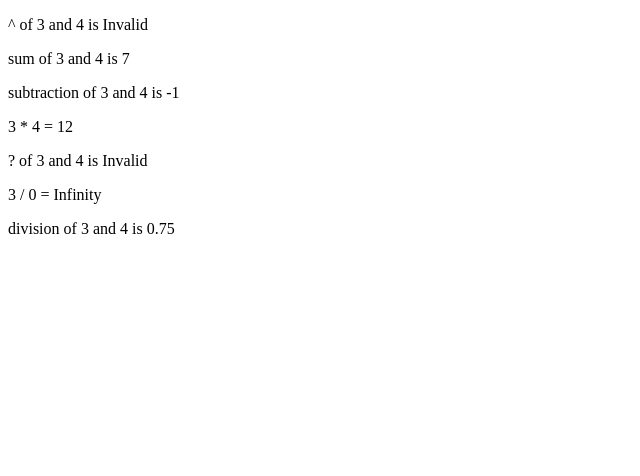
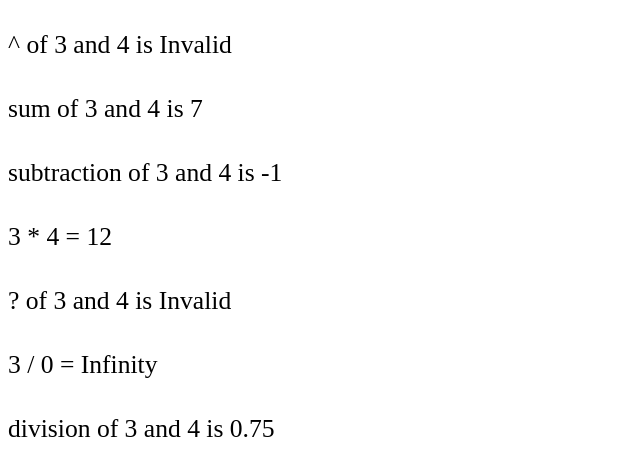
Before and after one commit to ujjwal-jain18/javascript-client, a React (Create React App) app in the folder javascript-client/: page / in a window 1280 px wide. Shown: the top 476 px of the page, without its empty margins (0-640 px from the left). Built offline with nearby package versions, Linux system fonts and the light colour scheme.

Commit message:
feat: Add React - Children and Material UI Setup

```diff
--- a/javascript-client/src/App.jsx
+++ b/javascript-client/src/App.jsx
@@ -1,5 +1,6 @@
 import React from 'react';
-import { ThemeProvider } from 'styled-components';
+import { ThemeProvider } from '@material-ui/core/styles';
+import { Typography } from '@material-ui/core';
 import { theme } from './theme';
 
 import { ChildrenDemo } from './pages/index';
@@ -8,7 +9,9 @@ function App() {
   return (
     <>
       <ThemeProvider theme={theme}>
-        <ChildrenDemo />
+        <Typography>
+          <ChildrenDemo />
+        </Typography>
       </ThemeProvider>
     </>
   );
--- a/javascript-client/src/pages/childernDemo/childrenDemo.jsx
+++ b/javascript-client/src/pages/childernDemo/childrenDemo.jsx
@@ -20,13 +20,23 @@ export class ChildrenDemo extends React.Component {
     render() {
       return (
         <>
-          <Math first="3" second="4" operator="^" children={this.children} />
-          <Math first="3" second="4" operator="+" children={this.children} />
-          <Math first="3" second="4" operator="-" children={this.children} />
+          <Math first="3" second="4" operator="^">
+            {this.children}
+          </Math>
+          <Math first="3" second="4" operator="+">
+            {this.children}
+          </Math>
+          <Math first="3" second="4" operator="-">
+            {this.children}
+          </Math>
           <Math first="3" second="4" operator="*" />
-          <Math first="3" second="4" operator="?" children={this.children} />
+          <Math first="3" second="4" operator="?">
+            {this.children}
+          </Math>
           <Math first="3" second="0" operator="/" />
-          <Math first="3" second="4" operator="/" children={this.children} />
+          <Math first="3" second="4" operator="/">
+            {this.children}
+          </Math>
         </>
       );
     }
--- a/javascript-client/src/theme.js
+++ b/javascript-client/src/theme.js
@@ -2,11 +2,11 @@ import { createMuiTheme } from '@material-ui/core';
 
 export const theme = createMuiTheme({
   typography: {
+    htmlFontSize: 10,
     fontFamily: [
       'cursive',
       '"Comic Sans MS"',
       'sans-serif',
     ].join('.'),
-    htmlFontSize: 10,
   },
 });
```
